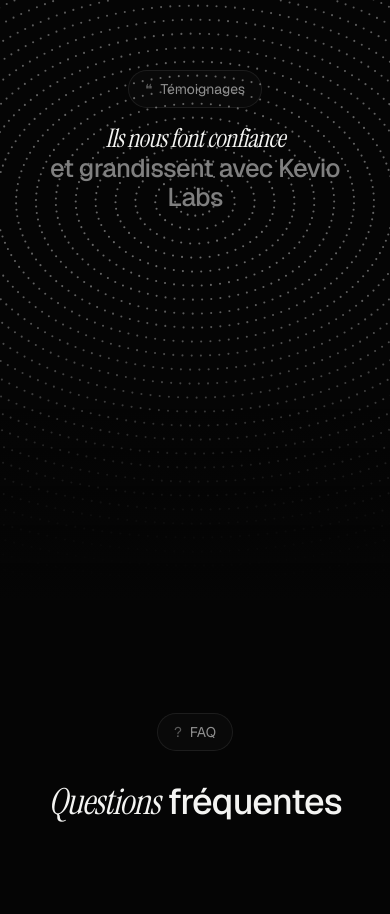
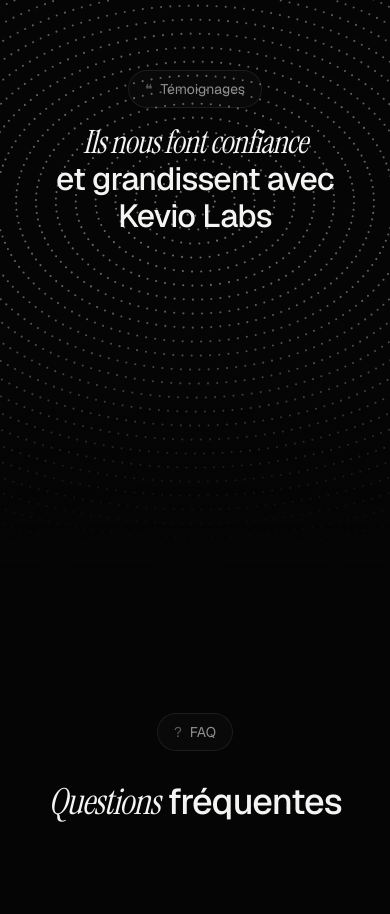
Before and after one commit to keviolabs-io/kebio-labs, a Next.js app: page / in a window 390 px wide. Shown: the part 10400-11314 px from the top of the page. Built offline with nearby package versions, Linux system fonts and the light colour scheme.

Commit message:
Témoignages mobile : titre blanc et plus grand
Le titre mobile passe en blanc fixe (suppression de la révélation gris→blanc
sur mobile) et sa taille passe de 1.6rem à 2rem.

```diff
--- a/components/home/Testimonials.tsx
+++ b/components/home/Testimonials.tsx
@@ -167,7 +167,6 @@
 
 export default function Testimonials() {
   const headingRef = useRef<HTMLHeadingElement>(null);
-  const mobileHeadingRef = useRef<HTMLHeadingElement>(null);
   const items = testimonials.items.slice(0, 6);
 
   // Révélation gris → blanc de la ligne sans-serif, pilotée par le scroll,
@@ -196,10 +195,9 @@
         );
       }, el);
     };
-    const ctxs = [
-      setup(headingRef.current),
-      setup(mobileHeadingRef.current),
-    ].filter(Boolean) as Array<ReturnType<typeof gsap.context>>;
+    const ctxs = [setup(headingRef.current)].filter(Boolean) as Array<
+      ReturnType<typeof gsap.context>
+    >;
     return () => ctxs.forEach((c) => c.revert());
   }, []);
 
@@ -256,22 +254,12 @@
           <SectionLabel icon="❝" center>
             {testimonials.label}
           </SectionLabel>
-          <h2
-            ref={mobileHeadingRef}
-            className="mt-4 text-[1.6rem] font-medium leading-[1.15] tracking-tight"
-          >
-            <span className="font-serif-italic font-normal text-foreground">
+          <h2 className="mt-4 text-[2rem] font-medium leading-[1.15] tracking-tight text-foreground">
+            <span className="font-serif-italic font-normal">
               {testimonials.titleItalic}
             </span>
             <br />
-            {sansWords.map((w, i) => (
-              <Fragment key={i}>
-                <span data-word className="inline-block" style={{ color: DIM }}>
-                  {w}
-                </span>
-                {i < sansWords.length - 1 ? " " : ""}
-              </Fragment>
-            ))}
+            {testimonials.titleSans}
           </h2>
         </div>
 
```
